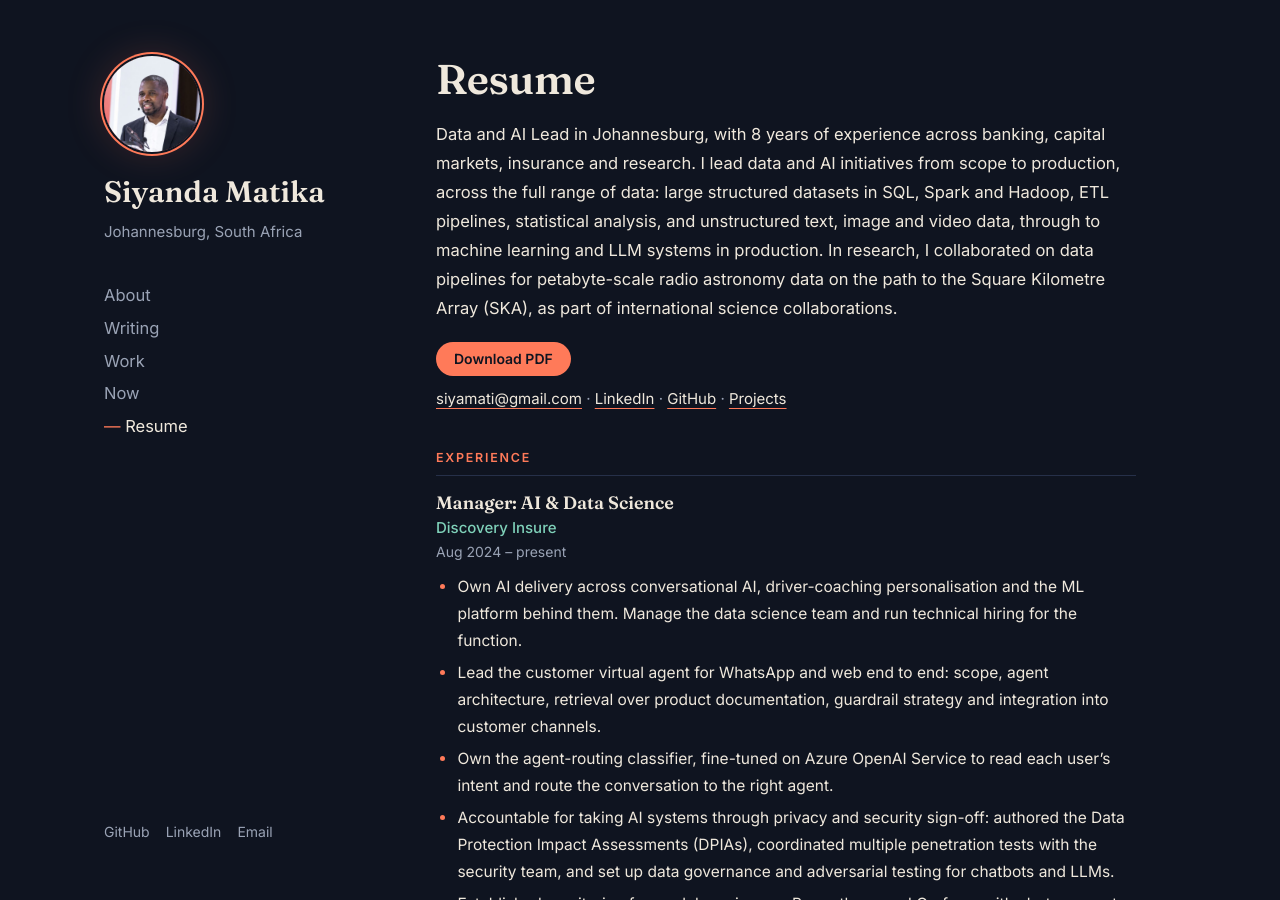
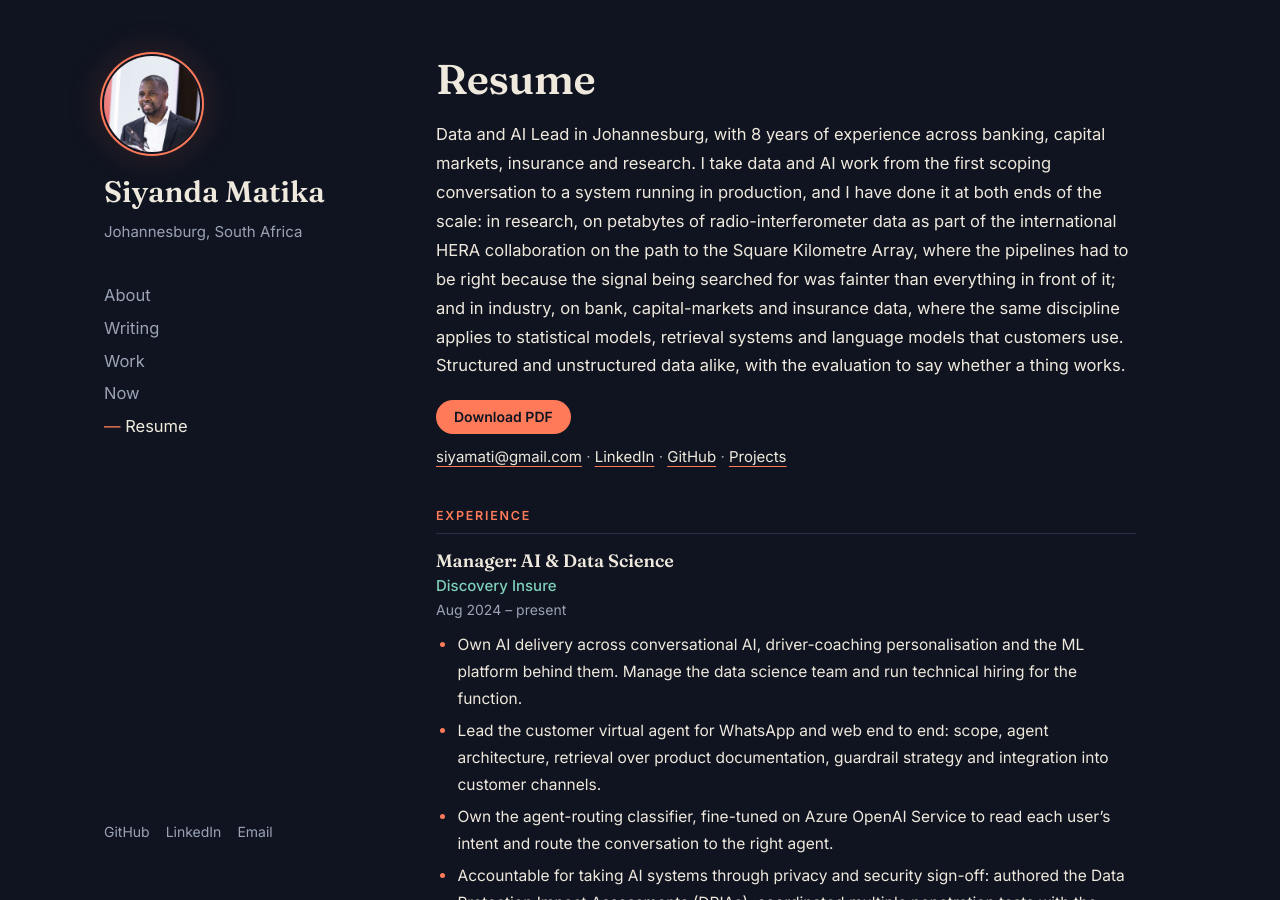
Before and after one commit to matikasiyanda/matikasiyanda.github.io, a Jekyll site: the page built from _pages/resume.md, in a window 1280 px wide and 900 px high. Built offline with Jekyll 4.4.1, drawn with Linux system fonts in a browser that asks for light colours.

Commit message:
Resume: summary rewritten around scale and rigour

```diff
--- a/_pages/resume.md
+++ b/_pages/resume.md
@@ -13,13 +13,16 @@ redirect_from:
 </div>
 
 Data and AI Lead in Johannesburg, with 8 years of experience across banking,
-capital markets, insurance and research. I lead data and AI initiatives from
-scope to production, across the full range of data: large structured datasets
-in SQL, Spark and Hadoop, ETL pipelines,
-statistical analysis, and unstructured text, image and video data, through to
-machine learning and LLM systems in production. In research, I collaborated on
-data pipelines for petabyte-scale radio astronomy data on the path to the Square
-Kilometre Array (SKA), as part of international science collaborations.
+capital markets, insurance and research. I take data and AI work from the
+first scoping conversation to a system running in production, and I have
+done it at both ends of the scale: in research, on petabytes of
+radio-interferometer data as part of the international HERA collaboration on
+the path to the Square Kilometre Array, where the pipelines had to be right
+because the signal being searched for was fainter than everything in front
+of it; and in industry, on bank, capital-markets and insurance data, where
+the same discipline applies to statistical models, retrieval systems and
+language models that customers use. Structured and unstructured data alike,
+with the evaluation to say whether a thing works.
 
 <p class="cv-actions"><a class="btn-download" href="/assets/files/siyanda-matika-resume.pdf" download>Download PDF</a></p>
 
```
Also changed, not shown: 1 other file.
